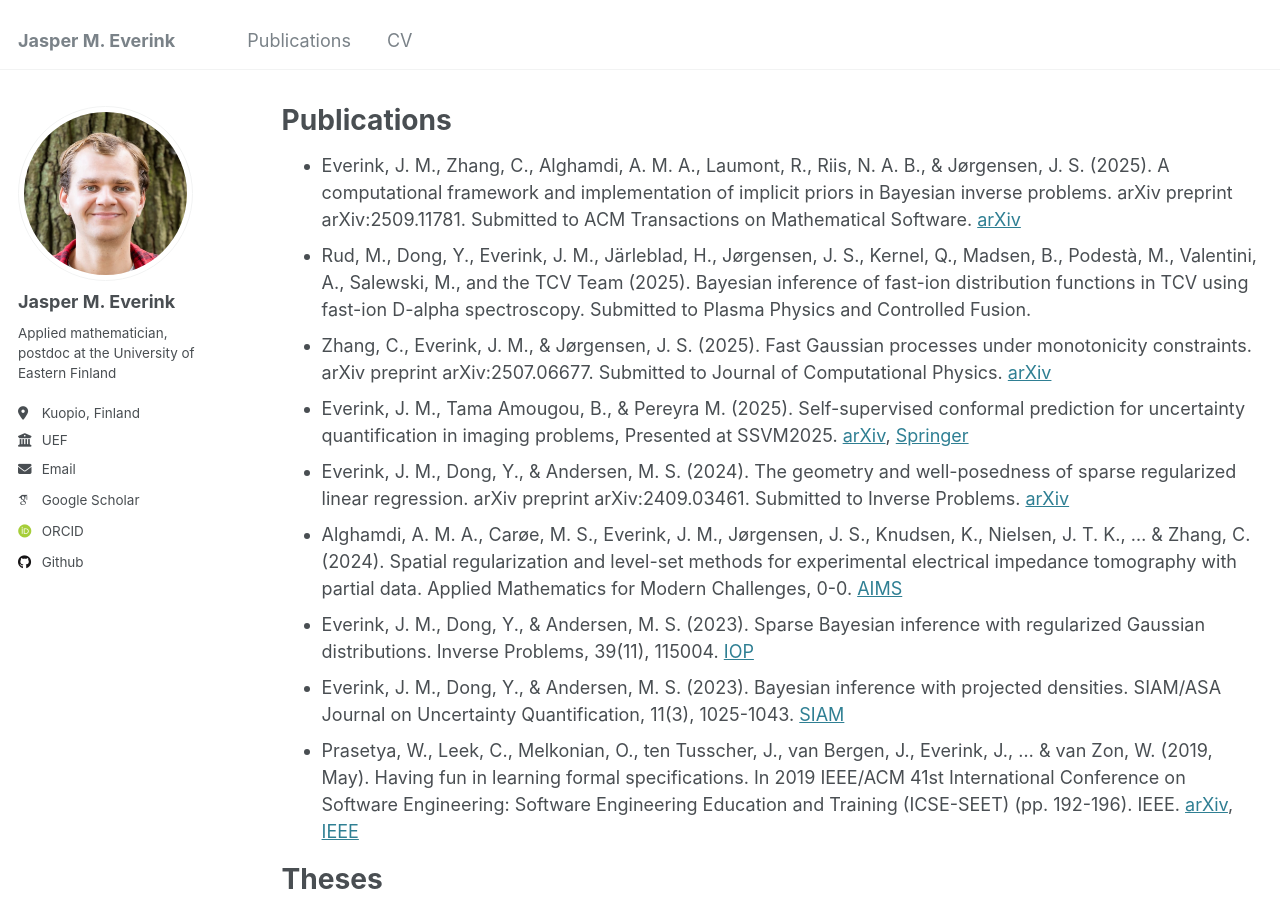
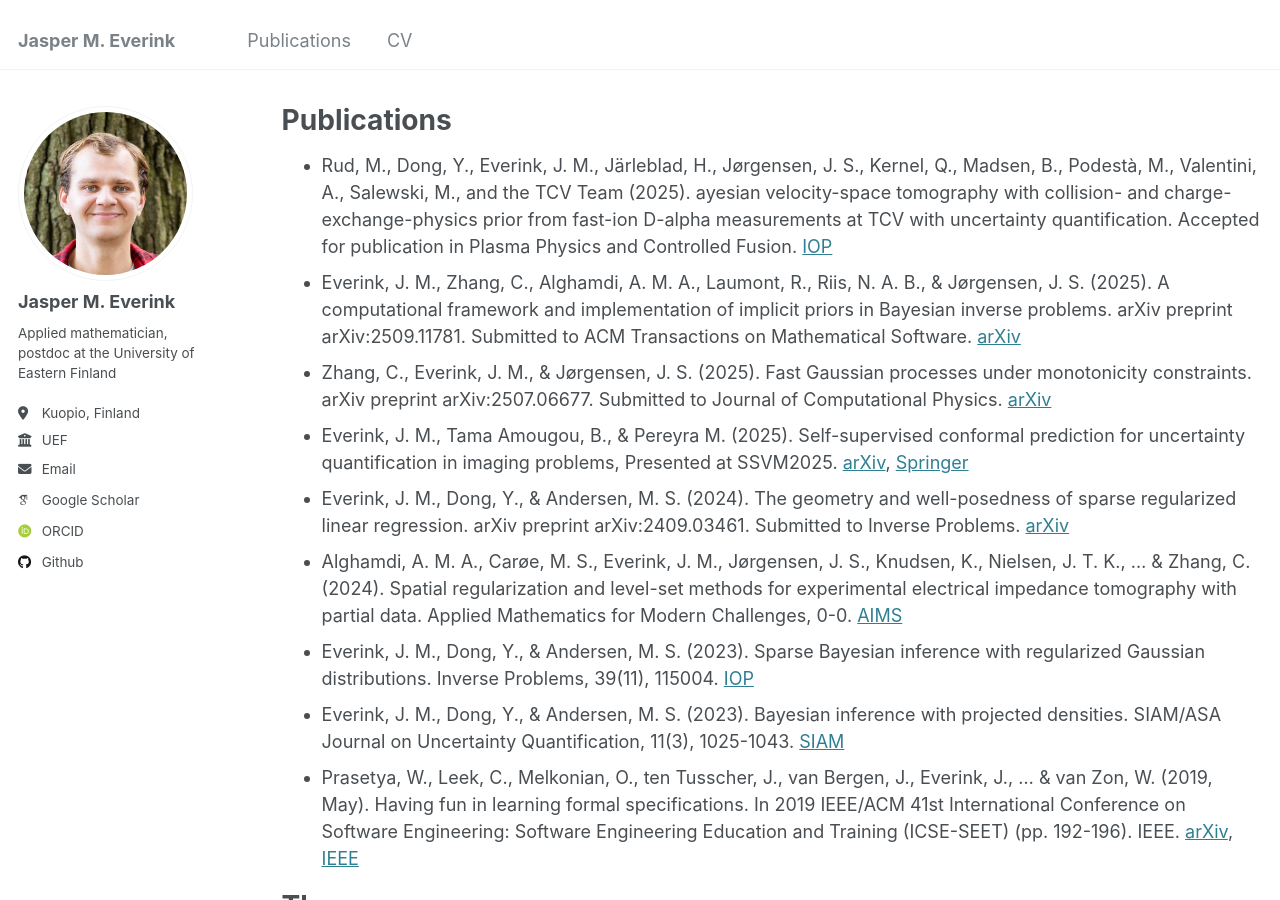
Before and after one commit to jeverink/jeverink.github.io, a Jekyll site: the page built from _pages/publications.md, in a window 1280 px wide and 900 px high. Built offline with Jekyll 4.4.1, drawn with Linux system fonts in a browser that asks for light colours; some web fonts are replaced.

Commit message:
Update publications.md

```diff
--- a/_pages/publications.md
+++ b/_pages/publications.md
@@ -8,8 +8,8 @@ redirect_from:
 ---
 
 {% include base_path %}
+- Rud, M., Dong, Y., Everink, J. M., Järleblad, H., Jørgensen, J. S., Kernel, Q., Madsen, B., Podestà, M., Valentini, A., Salewski, M., and the TCV Team (2025). ayesian velocity-space tomography with collision- and charge-exchange-physics prior from fast-ion D-alpha measurements at TCV with uncertainty quantification. Accepted for publication in Plasma Physics and Controlled Fusion. [IOP](http://doi.org/10.1088/1361-6587/ae3858)
 - Everink, J. M., Zhang, C., Alghamdi, A. M. A., Laumont, R., Riis, N. A. B., & Jørgensen, J. S. (2025). A computational framework and implementation of implicit priors in Bayesian inverse problems. arXiv preprint  arXiv:2509.11781. Submitted to ACM Transactions on Mathematical Software. [arXiv](https://arxiv.org/abs/2509.11781)
-- Rud, M., Dong, Y., Everink, J. M., Järleblad, H., Jørgensen, J. S., Kernel, Q., Madsen, B., Podestà, M., Valentini, A., Salewski, M., and the TCV Team (2025). Bayesian inference of fast-ion distribution functions in TCV using fast-ion D-alpha spectroscopy. Submitted to Plasma Physics and Controlled Fusion.
 - Zhang, C., Everink, J. M., & Jørgensen, J. S. (2025). Fast Gaussian processes under monotonicity constraints. arXiv preprint  arXiv:2507.06677. Submitted to Journal of Computational Physics. [arXiv](https://arxiv.org/abs/2507.06677)
 - Everink, J. M., Tama Amougou, B., & Pereyra M. (2025). Self-supervised conformal prediction for uncertainty quantification in imaging problems, Presented at SSVM2025. [arXiv](https://arxiv.org/abs/2502.05127), [Springer](https://link.springer.com/chapter/10.1007/978-3-031-92366-1_9)
 - Everink, J. M., Dong, Y., & Andersen, M. S. (2024). The geometry and well-posedness of sparse regularized linear regression. arXiv preprint arXiv:2409.03461. Submitted to Inverse Problems. [arXiv](https://arxiv.org/abs/2409.03461)
```
